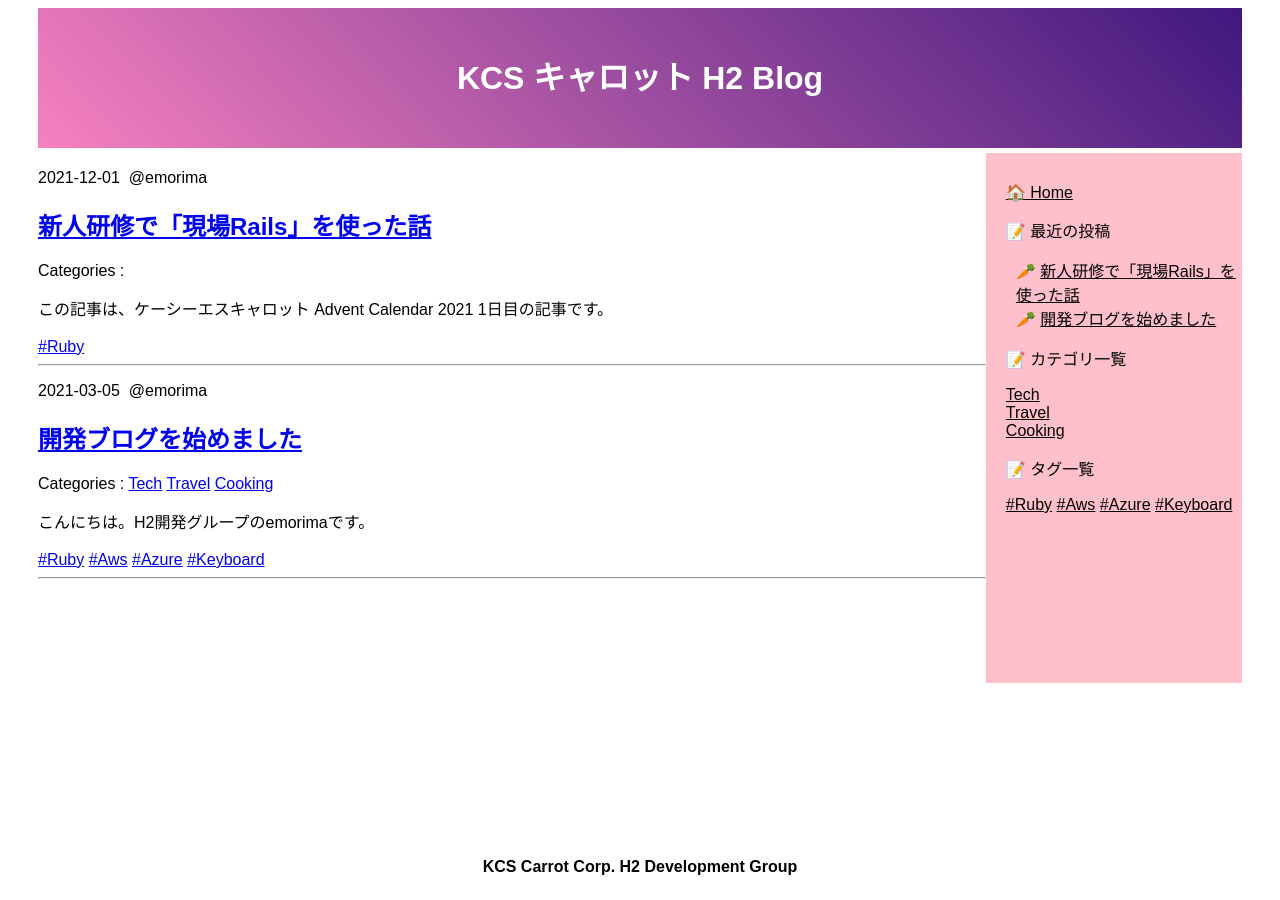
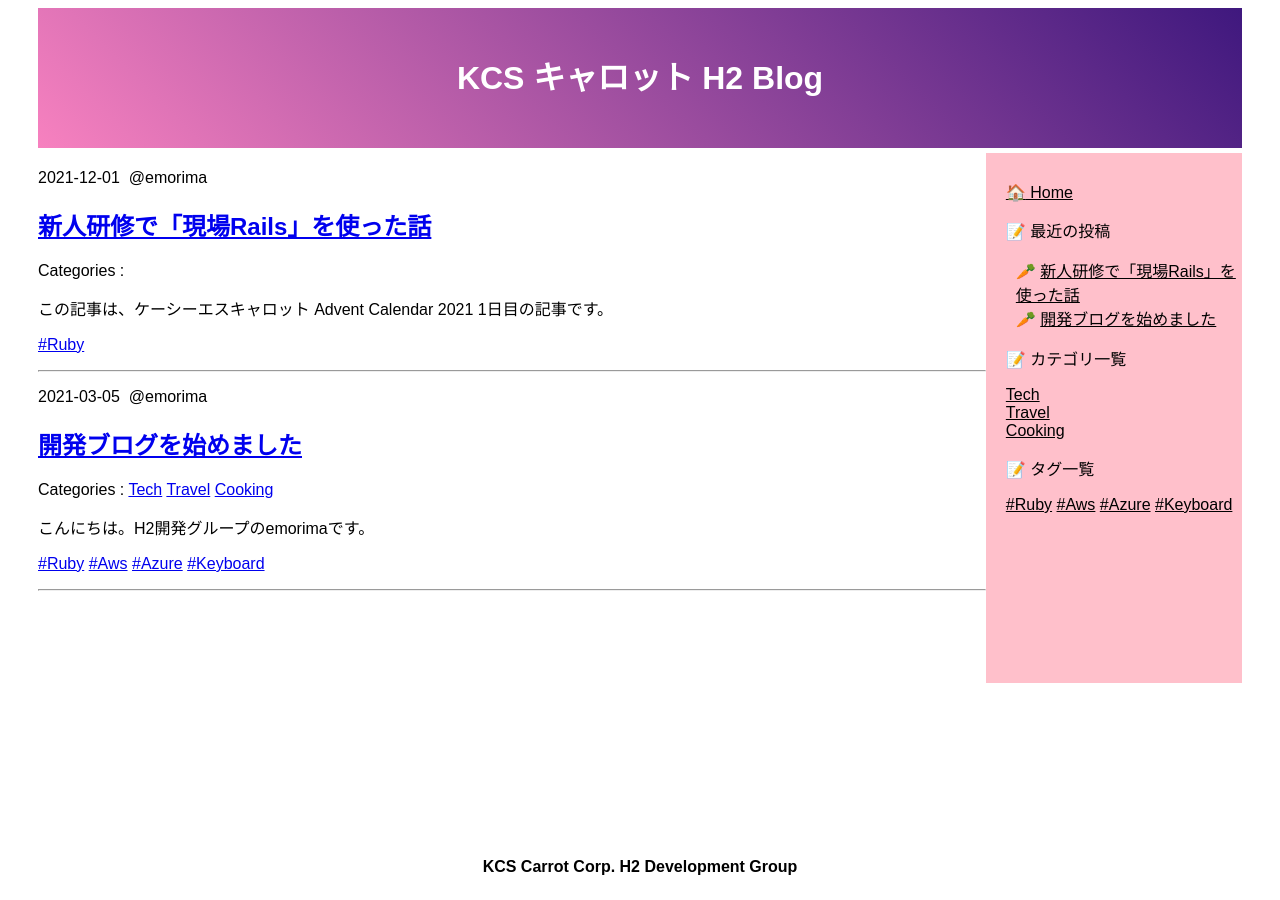
Before and after one commit to kcscarrot-konno/h2carrot.github.io, a Jekyll site: the page built from index.markdown, in a window 1280 px wide. Built offline with Jekyll 4.4.1, drawn with Linux system fonts in a browser that asks for light colours; emoji names are drawn with the system emoji font.

Commit message:
インデントの修正と不要なタグの削除

```diff
--- a/_layouts/home.html
+++ b/_layouts/home.html
@@ -23,10 +23,12 @@
               {% endfor %}
             </p>
 
-            <div class="post-content">{{ post.excerpt | strip_html | truncatewords: 200 }}</div><br>
+            <div class="post-content">{{ post.excerpt | strip_html | truncatewords: 200 }}</div>
+            <p>
               {% for tag in post.tags %}
-                <a href="{{site.baseurl}}/tags/index#{{tag | slugify}}">#{{ tag | capitalize }}</a>
+                <a href="{{site.baseurl}}/tags/index#{{ tag | slugify }}">#{{ tag | capitalize }}</a>
               {% endfor %}
+            </p>
           </article>
 
           <hr>
```
Also changed, not shown: _includes/aside.html (+5 -3 lines), category.html (indentation only).
